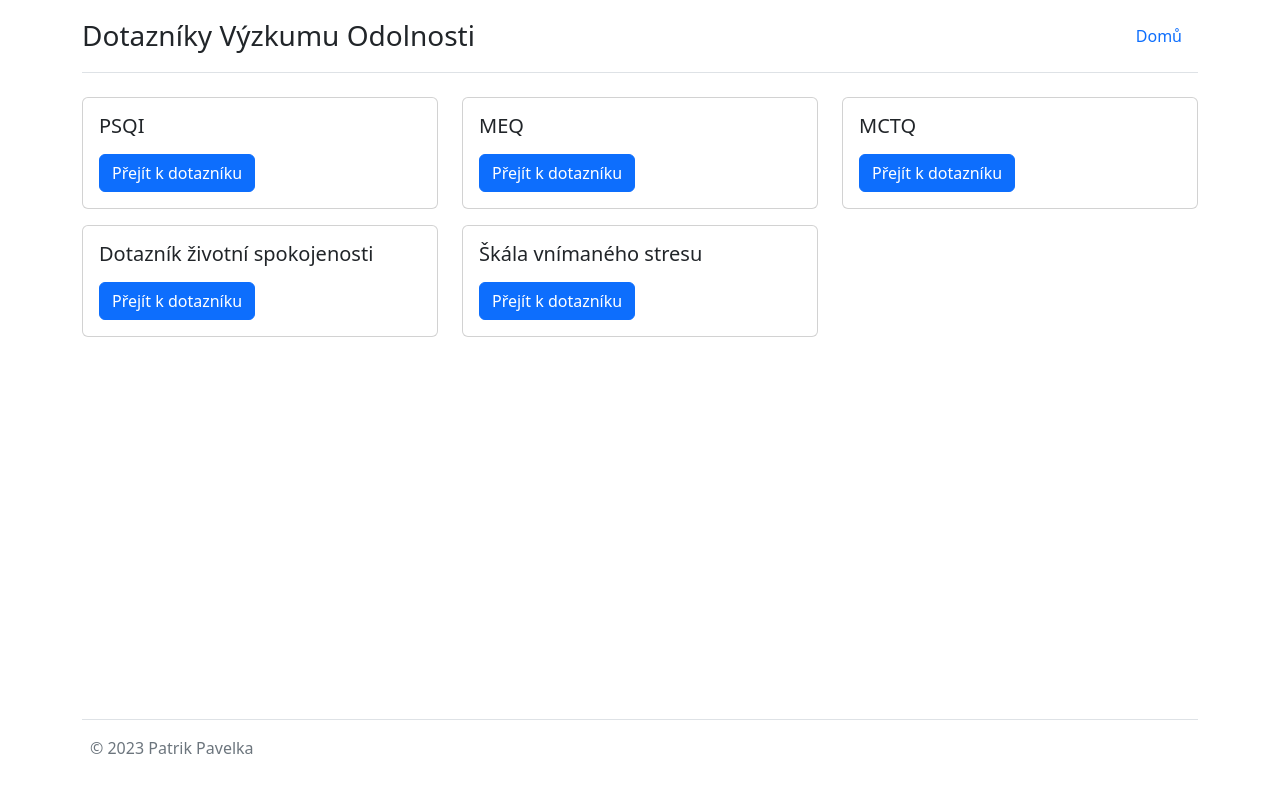
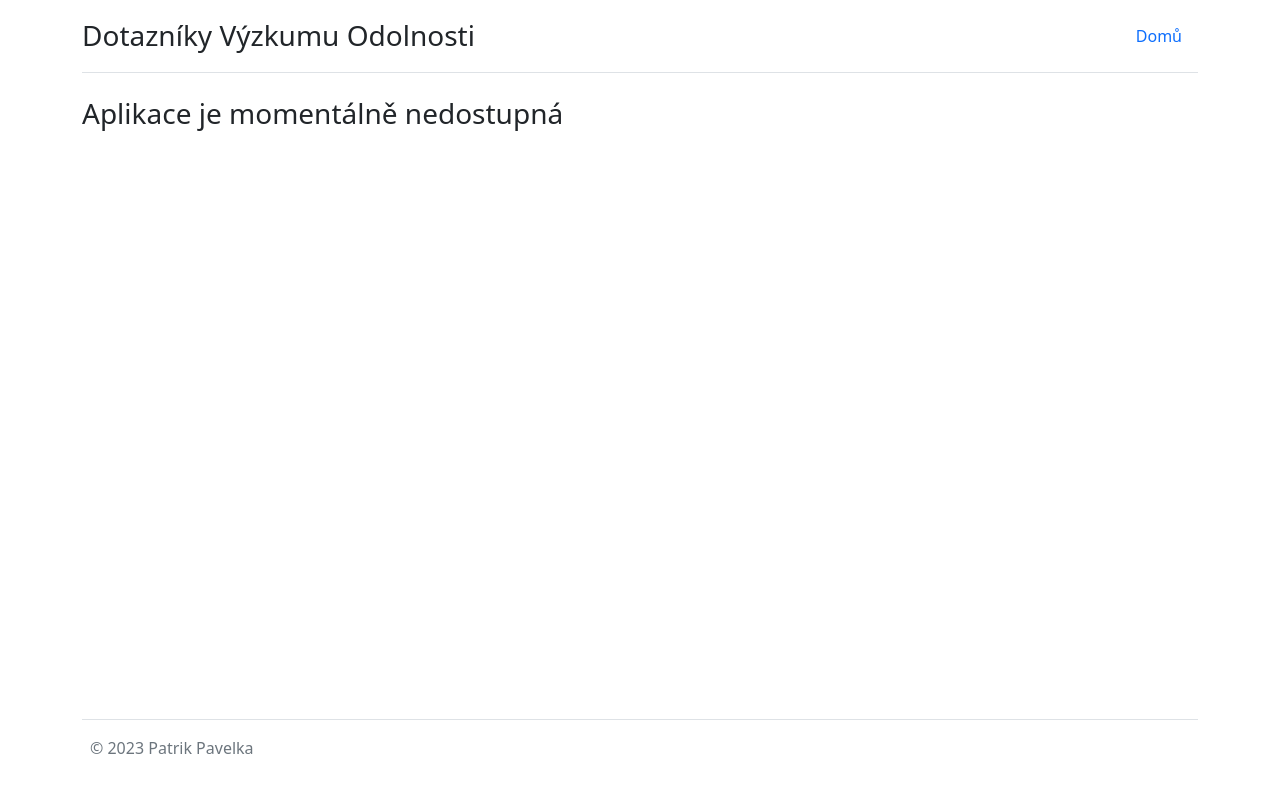
Before and after one commit to Adeity/EnduranceResearch-Frontend, a Next.js app: page / in a window 1280 px wide. Shown: the top 792 px of the page. Built offline with nearby package versions, Linux system fonts and the light colour scheme.

Commit message:
nedostupna aplikace

```diff
--- a/app/(questionnares)/layout.js
+++ b/app/(questionnares)/layout.js
@@ -10,7 +10,8 @@ export default function RootLayout({children}) {
         <body className={"container"}>
         <Navbar/>
         <main>
-            {children}
+            {/*{children}*/}
+            <h3>Aplikace je momentálně nedostupná</h3>
         </main>
         <Footer/>
         </body>
--- a/app/admin/(classicLayout)/layout.js
+++ b/app/admin/(classicLayout)/layout.js
@@ -11,7 +11,8 @@ export default function RootLayout({children}) {
         <body className={"container"}>
         <Navbar/>
         <main>
-            {children}
+            {/*{children}*/}
+            <h3>Aplikace je momentálně nedostupná</h3>
         </main>
         <Footer/>
         </body>
--- a/app/admin/(noNavbar)/layout.js
+++ b/app/admin/(noNavbar)/layout.js
@@ -10,7 +10,8 @@ export default function RootLayout({children}) {
         <head/>
         <body className={"container"}>
         <main className={"h-100"}>
-            {children}
+            {/*{children}*/}
+            <h3>Aplikace je momentálně nedostupná</h3>
         </main>
         <Footer/>
         </body>
```
